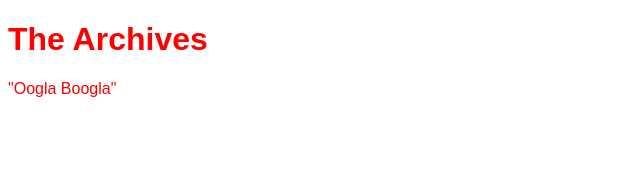
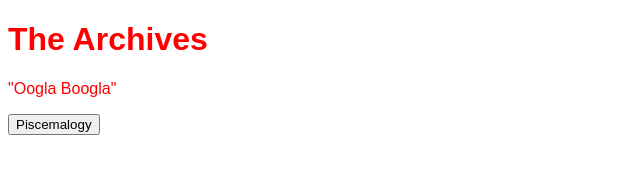
Before and after one commit to deandayon/deandayon.github.io, a plain HTML site: page index.html in a window 1280 px wide. Shown: the whole page, without its empty margins (0-640 px from the left). Drawn offline with Linux system fonts and the light colour scheme.

Commit message:
Added button

```diff
--- a/index.html
+++ b/index.html
@@ -12,6 +12,7 @@
     <p>
         "Oogla Boogla"
     </p>
+    <button>Piscemalogy</button>
 </body>
 
 </html>
```
